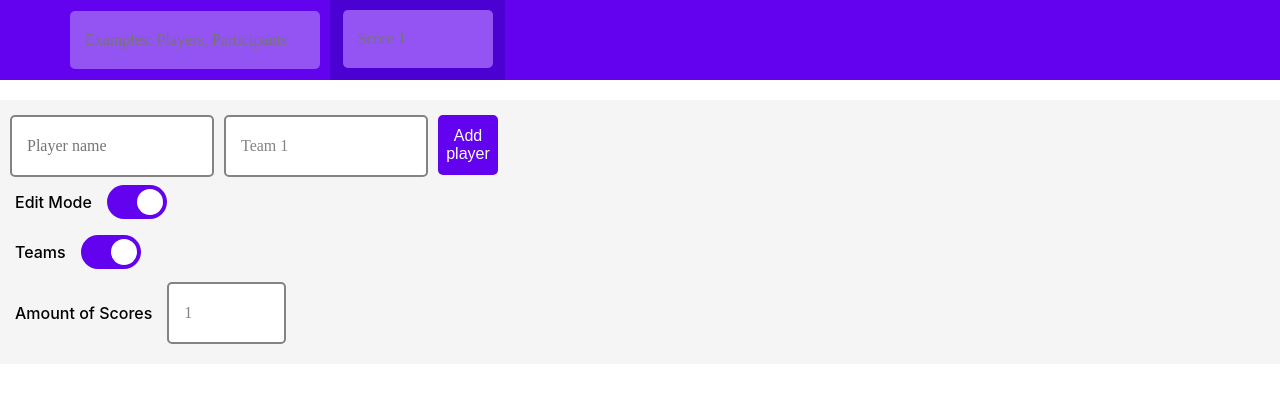
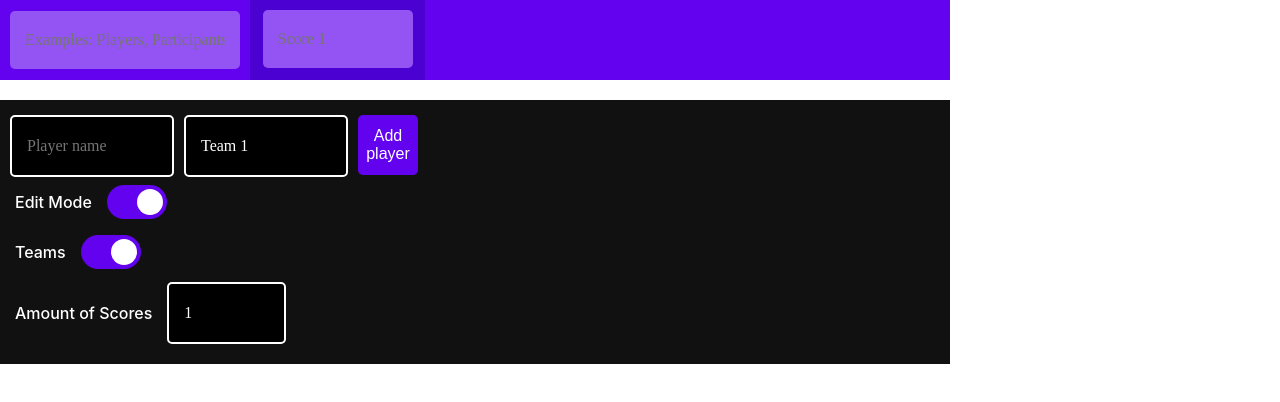
Before and after one commit to TxaiPereira/Leaderboard, a React (Create React App) app: page / in a window 1280 px wide. Shown: the top 402 px of the page. Built offline with nearby package versions, Linux system fonts and the light colour scheme.

Commit message:
updated styling

```diff
--- a/src/colors.js
+++ b/src/colors.js
@@ -1,8 +1,7 @@
 const white = "#fff";
 const black = "#000";
-const grey = "#f5f5f5";
-const darkGrey = "#e8e8e8";
-const darkerGrey = "#838383";
+const grey = "#111";
+const darkGrey = "#080808";
 const green = "#9ccc65";
 const lightGreen = "#cfff95";
 const red = "#ef5350";
@@ -10,19 +9,20 @@ const purple = "#6202ee";
 const darkPurple = "#4b01d1";
 const lightPurple = "#9453f3";
 
+export const bodyWidth = "950px";
 export const bodyColor1 = white;
 export const backgroundColor1 = grey;
 export const backgroundColor2 = darkGrey;
 export const barBackgroundColor1 = purple;
 export const barBackgroundColor2 = darkPurple;
-export const textColor = black;
+export const textColor = white;
 export const textFontSize = "1em";
 export const textFontFamily = "Montserrat";
 export const playerHover = darkGrey;
 
-export const nameWrapperWidth = "330px";
+export const nameWrapperWidth = "250px";
 export const nameTextMargin = "10px";
-export const nameTextWidth = "330px";
+export const nameTextWidth = "250px";
 export const scoreWidth = "175px";
 export const scorePadding = "10px 0";
 
@@ -38,15 +38,15 @@ export const sliderEnabledBackgroundColor = purple;
 export const sliderDisabledColor = white;
 export const sliderDisbledBackgroundColor = black;
 
-export const secondaryButtonColor = darkerGrey;
-export const secondaryTextColor = darkerGrey;
-export const secondaryTextHoverColor = white;
-export const secondaryButtonBorder = "2px solid " + darkerGrey;
+export const secondaryButtonColor = white;
+export const secondaryTextColor = white;
+export const secondaryTextHoverColor = black;
+export const secondaryButtonBorder = "2px solid " + white;
 export const secondaryBackgroundColor = "transparent";
 
-export const inputColor = white;
-export const inputTextColor = darkerGrey;
-export const inputBorder = "2px solid " + darkerGrey;
+export const inputColor = black;
+export const inputTextColor = white;
+export const inputBorder = "2px solid " + white;
 export const inputRadius = "5px";
 export const inputPadding = "20px 15px";
 export const barInputWidth = "120px";
@@ -56,12 +56,12 @@ export const barInputMargin = "10px";
 export const barTextColor = white;
 export const barHeight = "80px";
 export const scoreTextWidth = "40px";
-export const nameHeaderInputWidth = "220px";
+export const nameHeaderInputWidth = "200px";
 
 export const sectionMarginTop = "20px";
 export const settingsWrapperPadding = "15px 0";
 export const optionWrapperPadding = "5px 0";
-export const newPlayerWrapperWidth = "488px";
-export const newPlayerInputWidth1 = "170px";
-export const newPlayerInputWidth2 = "380px";
+export const newPlayerWrapperWidth = "408px";
+export const newPlayerInputWidth1 = "130px";
+export const newPlayerInputWidth2 = "300px";
 export const numberInputWidth = "85px";
--- a/src/components/Player/styles.js
+++ b/src/components/Player/styles.js
@@ -43,13 +43,15 @@ export const DeleteButton = styled.button`
   display: ${(props) => (props.visibility === true ? "block" : "none")};
   font-size: ${textFontSize};
   font-weight: bold;
-  border: ${secondaryButtonBorder};
-  background-color: ${secondaryBackgroundColor};
+  border: transparent;
+  background-color: transparent;
   border-radius: ${buttonRadius};
-  color: ${secondaryTextColor};
+  color: transparent;
   height: ${buttonSize};
   min-width: ${buttonSize};
   margin-left: ${nameTextMargin};
+
+  position: absolute;
 
   :hover {
     background-color: ${secondaryButtonColor};
--- a/src/components/PlayerHeaders/styles.js
+++ b/src/components/PlayerHeaders/styles.js
@@ -43,7 +43,7 @@ export const NameHeaderInput = styled.input`
   border-radius: ${inputRadius};
   padding: ${inputPadding};
   min-width: ${nameHeaderInputWidth};
-  margin-left: 70px;
+  margin-left: 10px;
 `;
 
 export const NameHeaderText = styled.label`
--- a/src/styles.js
+++ b/src/styles.js
@@ -28,11 +28,13 @@ import {
   newPlayerInputWidth1,
   newPlayerInputWidth2,
   numberInputWidth,
+  bodyWidth,
 } from "./colors";
 
 export const Body = styled.div`
   background-color: ${bodyColor1};
   height: 100vh;
+  max-width: ${bodyWidth};
 `;
 
 export const PlayerList = styled.ul`
```
